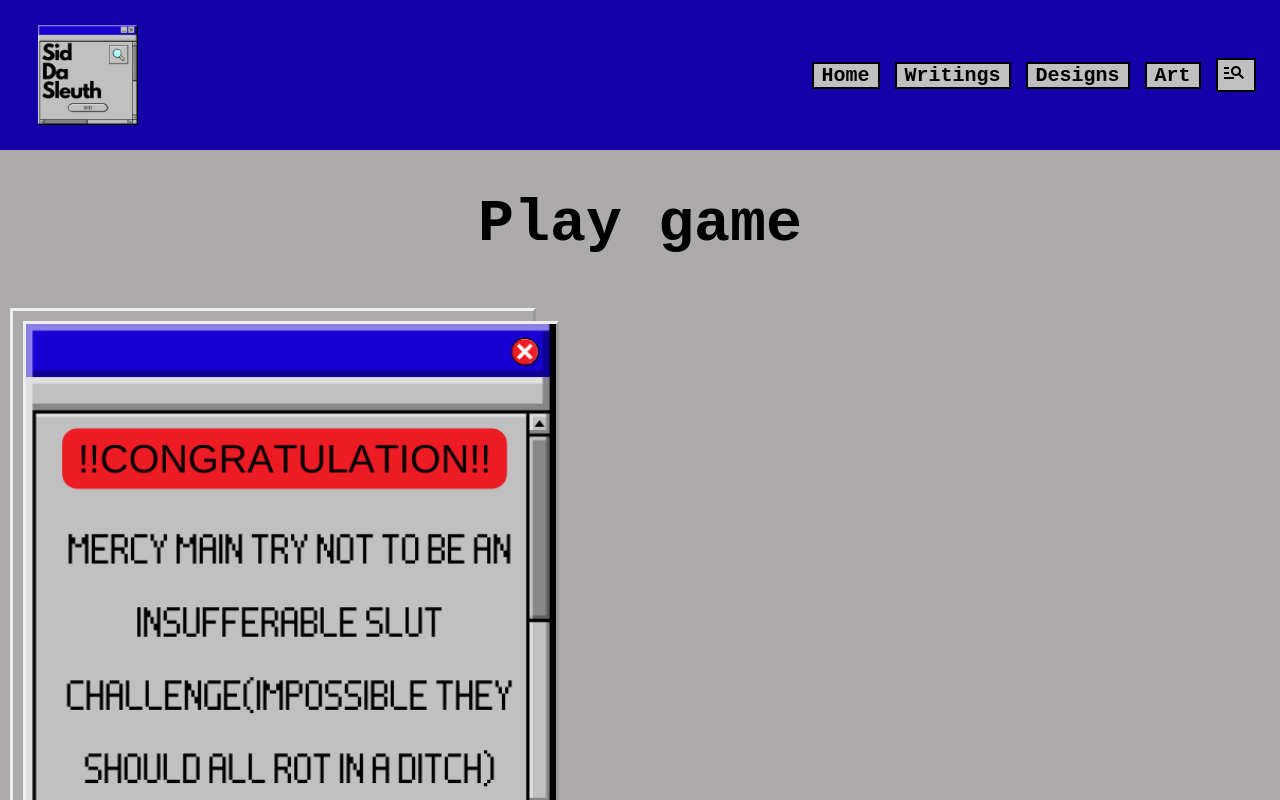
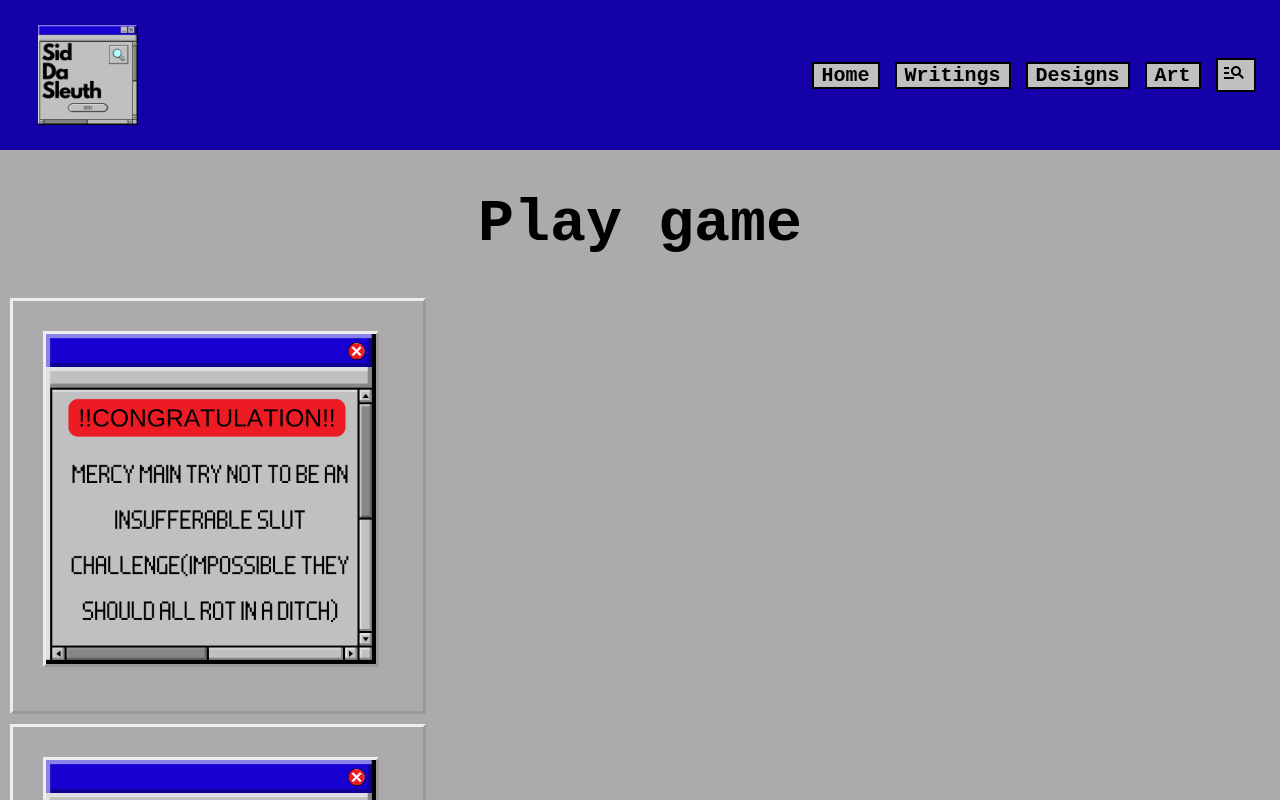
Before and after one commit to onlywoo/Assignment3_IM, a React (Create React App) app: page /intArt in a window 1280 px wide. Shown: the top 800 px of the page. Built offline with nearby package versions, Linux system fonts and the light colour scheme.

Commit message:
Update intArt.css

```diff
--- a/src/styles/intArt.css
+++ b/src/styles/intArt.css
@@ -1,7 +1,7 @@
 .menu {
     width: 100%;
     height: auto;
-    display: flex;
+    display: inline-block;
     justify-content: center;
     font-family: 'Courier New', Courier, monospace;
 }
@@ -21,13 +21,13 @@
 /*items*/
 
 .popupItem {
-    width: 500px;
-    height: 500px;
-    padding: 10px;
+    width: 350px;
+    height: 350px;
+    padding: 30px;
     margin: 10px;
     box-shadow: black;
-
     border-style: outset;
+    display: inherit;
 
 }
 
@@ -38,10 +38,9 @@
 
 .popupItem div {
 
-    width: 500px;
-    height: 500px;
+    width: 300px;
+    height: 300px;
     padding: 15px;
-    background-position: center;
     background-repeat: no-repeat;
     background-size: cover;
     border-style: outset;
```
